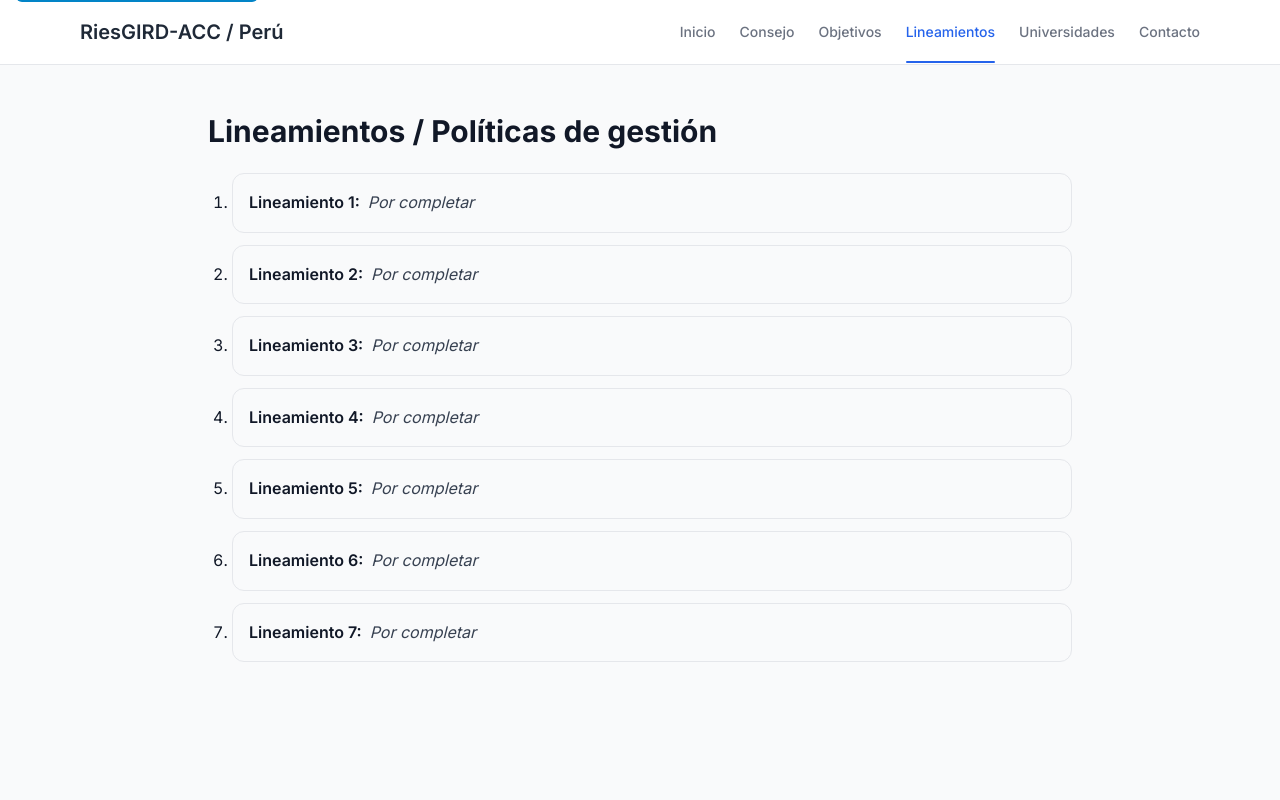
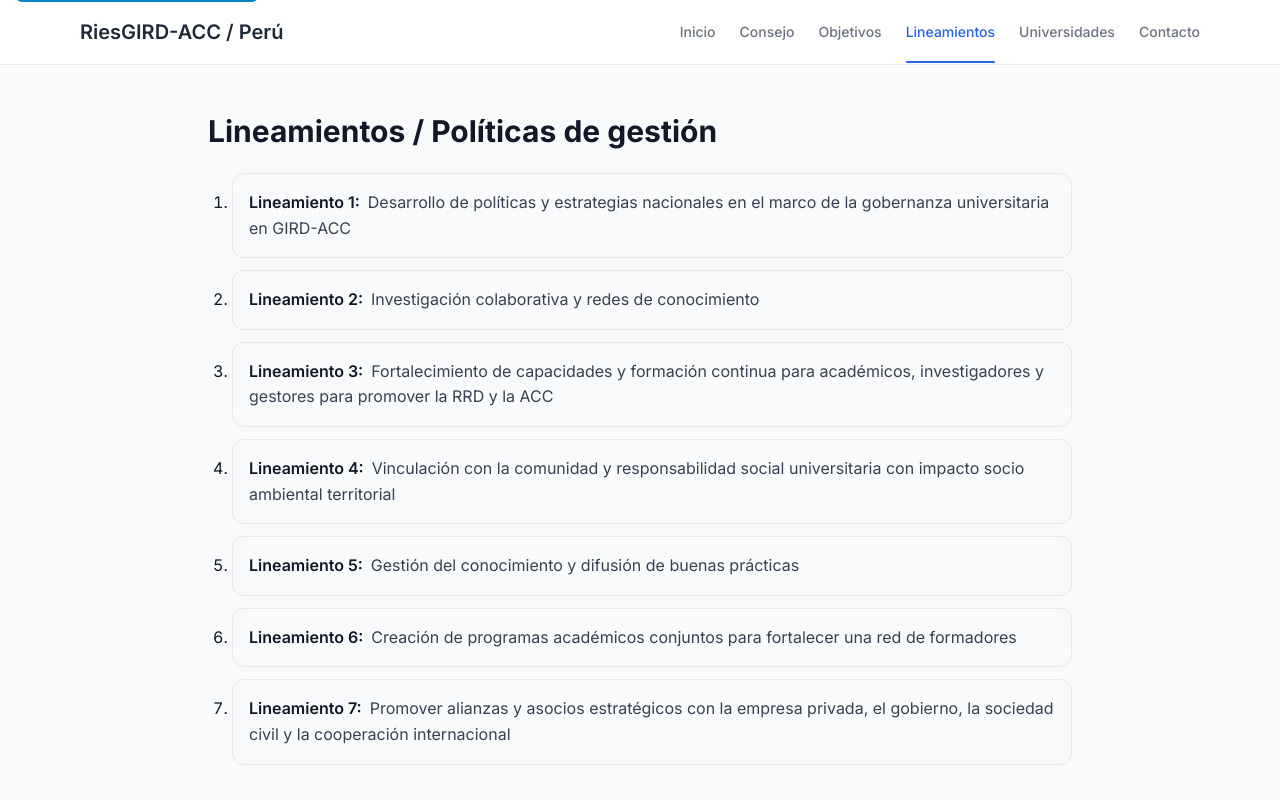
Before and after one commit to james250920/Riesgird_web, an Angular app: page /riesgird-web/lineamientos in a window 1280 px wide. Shown: the top 800 px of the page. Built offline with nearby package versions, Linux system fonts and the light colour scheme.

Commit message:
fix: actualizar los objetivos y lineamientos en el archivo de datos para reflejar estrategias y políticas de GIRD-ACC

```diff
--- a/src/app/data.ts
+++ b/src/app/data.ts
@@ -34,21 +34,21 @@ export const RIES_INFO = {
   },
   // En la PPTX aparecen numerados (1..6). Déjalos listos para rellenar.
   objetivos: [
-    { n: 1, texto: "" },
-    { n: 2, texto: "" },
-    { n: 3, texto: "" },
-    { n: 4, texto: "" },
-    { n: 5, texto: "" },
-    { n: 6, texto: "" },
+    { n: 1, texto: "Proponer, diseñar, desarrollar e implementar estrategias colaborativas de acción que reduzcan el riesgo de desastres y riesgos climáticos que generan impactos en los aspectos social, económico y ambiental del país, considerando la particularidad de cada uno de los territorios." },
+    { n: 2, texto: "Asegurar la mayor pertinencia, eficacia y calidad en las capacidades que corresponden a las funciones y fines de la academia, para lo cual podrá coordinar con instituciones públicas o privadas, de nivel nacional e internacional, a fin de asegurar la asistencia técnica y la cooperación en los procesos de la GIRD-ACC con oportunidad y diligencia." },
+    { n: 3, texto: "Desarrollar productos de valor mediante alianzas y acciones colaborativas entre universidades y con los organismos e instituciones relacionadas a la GIRD-ACC a nivel nacional e internacional." },
+    { n: 4, texto: "Proponer y poner a disposición de las autoridades competentes, cuadros técnicos especializados en los siete procesos de la GRD, como integrantes del SINAGERD." },
+    { n: 5, texto: "Promover el derecho a la asistencia humanitaria y el derecho a gozar de un ambiente saludable, con respeto a la naturaleza; poniéndose a disposición de las organizaciones públicas o privadas inmersas en los procesos de la GIRD-ACC, sin aceptar presiones políticas, económicas o religiosas que condicionen su cooperación en situaciones de desastres o emergencias, a nivel nacional o internacional." },
+    { n: 6, texto: "Mantener  independencia y autonomía, respecto a cualquier tipo de poder, para ejercer la asistencia humanitaria." },
   ],
   lineamientos: [
-    { n: 1, texto: "" },
-    { n: 2, texto: "" },
-    { n: 3, texto: "" },
-    { n: 4, texto: "" },
-    { n: 5, texto: "" },
-    { n: 6, texto: "" },
-    { n: 7, texto: "" },
+    { n: 1, texto: "Desarrollo de políticas y estrategias nacionales en el marco de la gobernanza universitaria en GIRD-ACC" },
+    { n: 2, texto: "Investigación colaborativa y redes de conocimiento" },
+    { n: 3, texto: "Fortalecimiento de capacidades y formación continua para académicos,  investigadores y gestores  para promover la RRD y la ACC" },
+    { n: 4, texto: "Vinculación con la comunidad y responsabilidad social universitaria con impacto socio ambiental territorial" },
+    { n: 5, texto: "Gestión del conocimiento y difusión de buenas prácticas" },
+    { n: 6, texto: "Creación de programas académicos conjuntos para fortalecer una red de formadores" },
+    { n: 7, texto: "Promover alianzas y asocios estratégicos con la empresa privada, el gobierno, la sociedad civil  y la  cooperación internacional" },
   ],
   universidades: [
     "Universidad ESAN",
```
